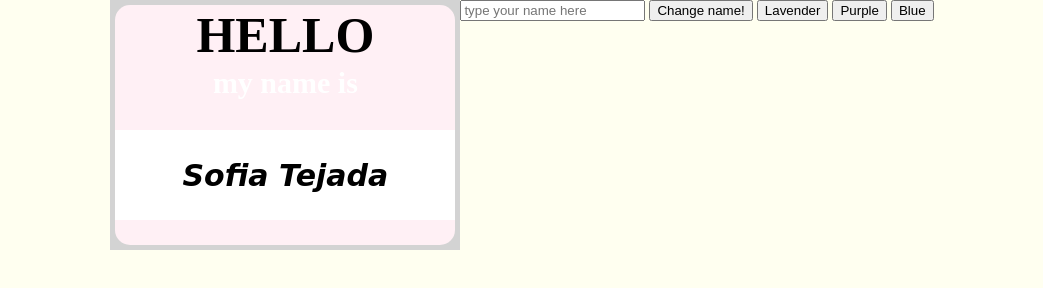
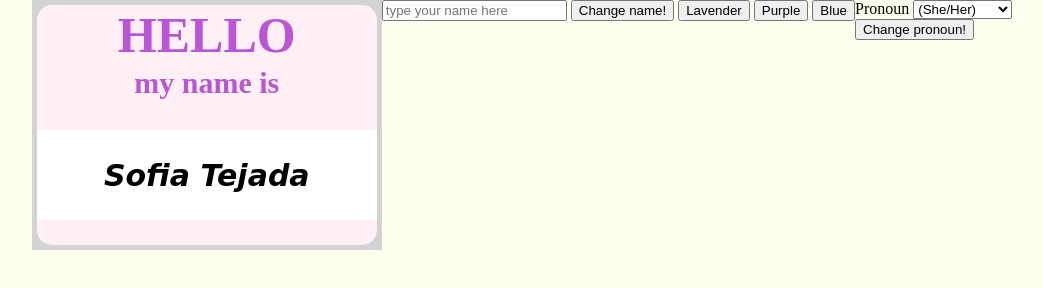
Before and after one commit to sofiatejada/lab02a-102-name-tag, a plain HTML site: page index.html in a window 1280 px wide. Both pictures are taken after a click on the button "Lavender". Shown: the whole page, without its empty margins (118-1161 px from the left). Drawn offline with Linux system fonts and the light colour scheme.

Commit message:
add more buttons to the name tag

```diff
--- a/app.js
+++ b/app.js
@@ -9,6 +9,7 @@ const mediumPurple = document.getElementById("medium-purple");
 const powderBlue = document.getElementById("powder-blue");
 const background = document.getElementById("background");
 const message = document.getElementById("message");
+const stuff = document.getElementById("stuff")
 
 //get some listeners
 button.addEventListener('click', () => {
@@ -18,11 +19,31 @@ button.addEventListener('click', () => {
 //get listeners for color buttons
 lavenderBlush.addEventListener('click', () => {
     background.style.background = '#FFF0F5';
-    message.style.color = 'black';
+    message.style.color = '#BA55D3';
+    stuff.style.color = '#BA55D3';
 })
 powderBlue.addEventListener('click', () => {
     background.style.background = '#B0E0E6';
+    message.style.color = '#191970';
+    stuff.style.color = '#191970';
 })
 mediumPurple.addEventListener('click', () => {
     background.style.background = '#9370DB';
+    message.style.color = 'white';
+    stuff.style.color = 'white';
 })
+
+//pronoun get elements by ids
+const fem = document.getElementById("fem");
+const masc = document.getElementById("masc");
+const non = document.getElementById("non");
+const pronoun = document.getElementById("pronoun");
+const select = document.getElementById("select");
+const add = document.getElementById("add");
+
+//event listeners
+pronoun.addEventListener('click', () => {
+
+    //add.textContent = select.value;
+    userName.textContent = userInput.value + select.value;
+})
--- a/index.html
+++ b/index.html
@@ -13,8 +13,8 @@
             <header class="message" id="message">
                 <h1>HELLO</h1>
             </header>
-            <p class="message nameis" id="message">my name is</p>
-            <p class="name" id="user-name">Sofia Tejada</p>
+            <p class="message nameis" id="stuff">my name is</p>
+            <p class="name" id="user-name">Sofia Tejada <span class="add" id="add"> </span></p>
         </content>
     </main>
     <div class="inputs">
@@ -24,6 +24,17 @@
         <button id="medium-purple">Purple</button>
         <button id="powder-blue">Blue</button>
     </div>
+    <div>
+        <form>
+            <label>Pronoun</label>
+            <select id="select">
+                <option value="she/her" id="fem">(She/Her)</option>
+                <option value="he/him" id="masc">(He/Him)</option>
+                <option value="they/them" id="non">(They/Them)</option>
+            </select>
+        </form>
+        <button id="pronoun">Change pronoun!</button>
+    </div>
     <script src="./app.js"></script>
 </body>
 </html>
--- a/style.css
+++ b/style.css
@@ -44,7 +44,7 @@ h1 {
     font-size: 30px;
 }
 
-.name {
+.name, .add {
     font-size: 30px;
     font-style: italic;
     font-family: cursive;
```
